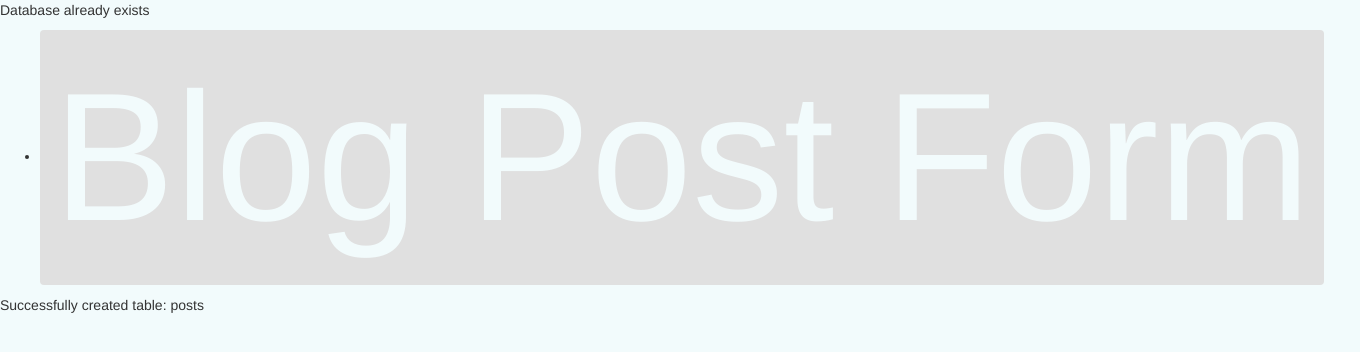
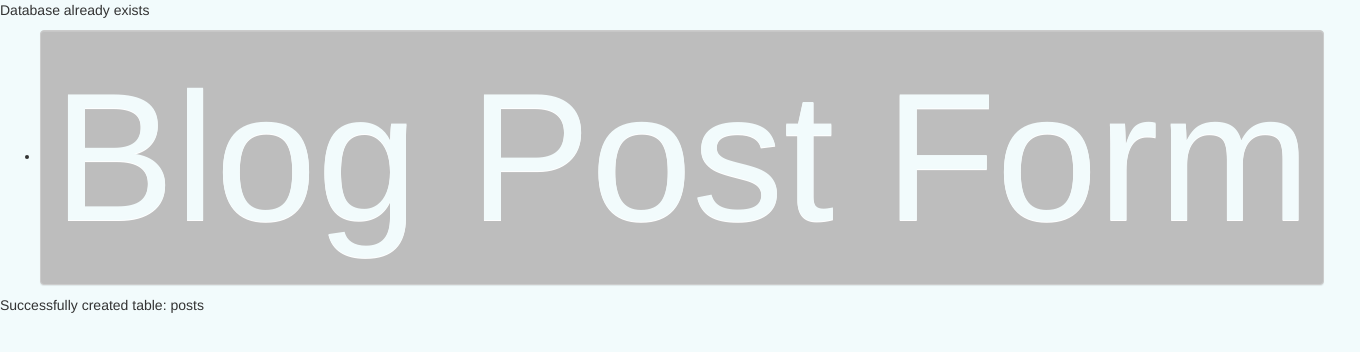
Before and after one commit to ivansalgado/salgadoi-blog, a PHP site: page / in a window 1360 px wide. Shown: the top 352 px of the page. Run offline with PHP 8.4, Linux system fonts and the light colour scheme; some libraries are stand-ins or nearby versions; some web fonts are replaced.

Commit message:
going to restart

```diff
--- a/css/css.css
+++ b/css/css.css
@@ -8,6 +8,10 @@ body{
 
 .btn{
     color: #F2FBFC;
+    background-color: #BDBDBD;
+}
+.btn:hover{
+    color: #F2FBFC;
     background-color: #e0e0e0;
 }
 
--- a/view/navigation.php
+++ b/view/navigation.php
@@ -5,7 +5,7 @@
 <nav>
     <ul>
         <li>
-            <a href="<?php echo $path . "post.php" ?>"><button type="button" class="btn"><h1>Blog Post Form</h1></button></a>
+            <a href="<?php echo $path . "post.php" ?>"><button type="button" class="btn btn-default"><h1>Blog Post Form</h1></button></a>
         </li>
     </ul>
 </nav>
```
Also changed, not shown: controller/create-db.php (line endings or trailing spaces).
